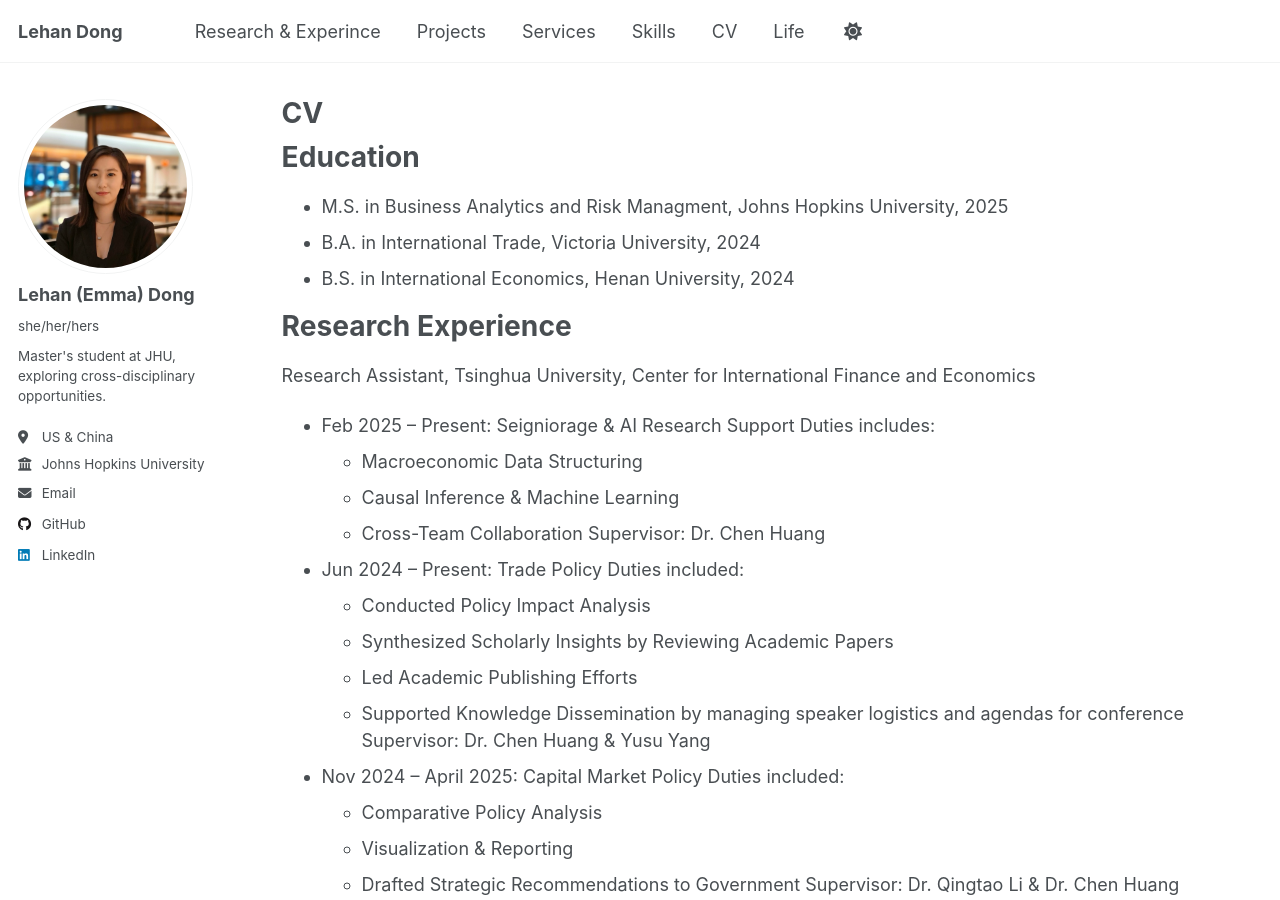
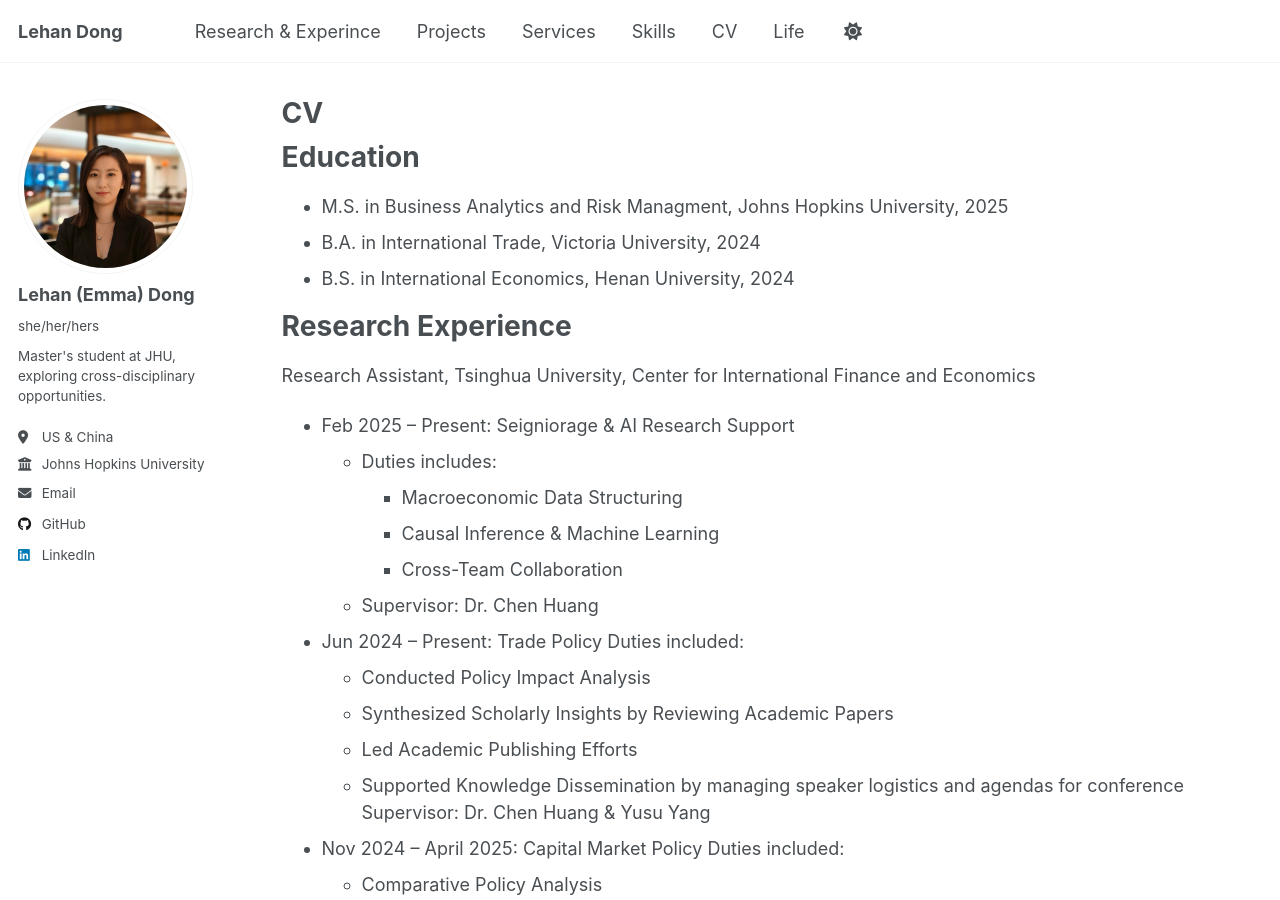
Before and after one commit to LehanDong/lehandongwebsite, a Jekyll site: the page built from _pages/cv.md, in a window 1280 px wide and 900 px high. Built offline with Jekyll 4.4.1, drawn with Linux system fonts in a browser that asks for light colours; part of the change alters nothing that is shown.

Commit message:
Update cv.md

```diff
--- a/_pages/cv.md
+++ b/_pages/cv.md
@@ -19,11 +19,11 @@ Research Experience
 ======
 Research Assistant, Tsinghua University, Center for International Finance and Economics
 * Feb 2025 – Present: Seigniorage & AI Research Support
-  Duties includes:
+  * Duties includes:
     * Macroeconomic Data Structuring
     * Causal Inference & Machine Learning
     * Cross-Team Collaboration
-  Supervisor: Dr. Chen Huang
+  * Supervisor: Dr. Chen Huang
 
 * Jun 2024 – Present: Trade Policy
   Duties included:
```
